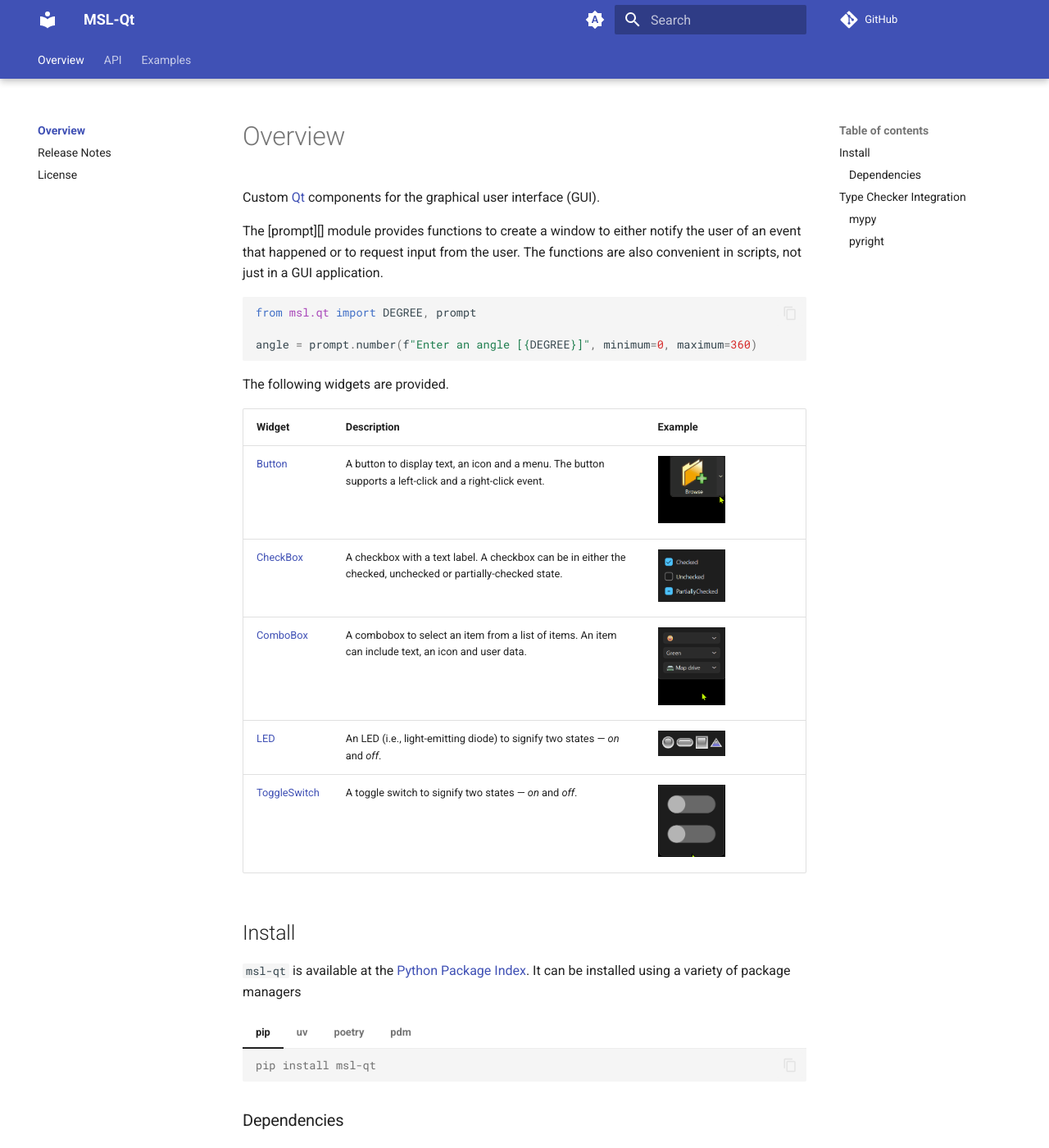
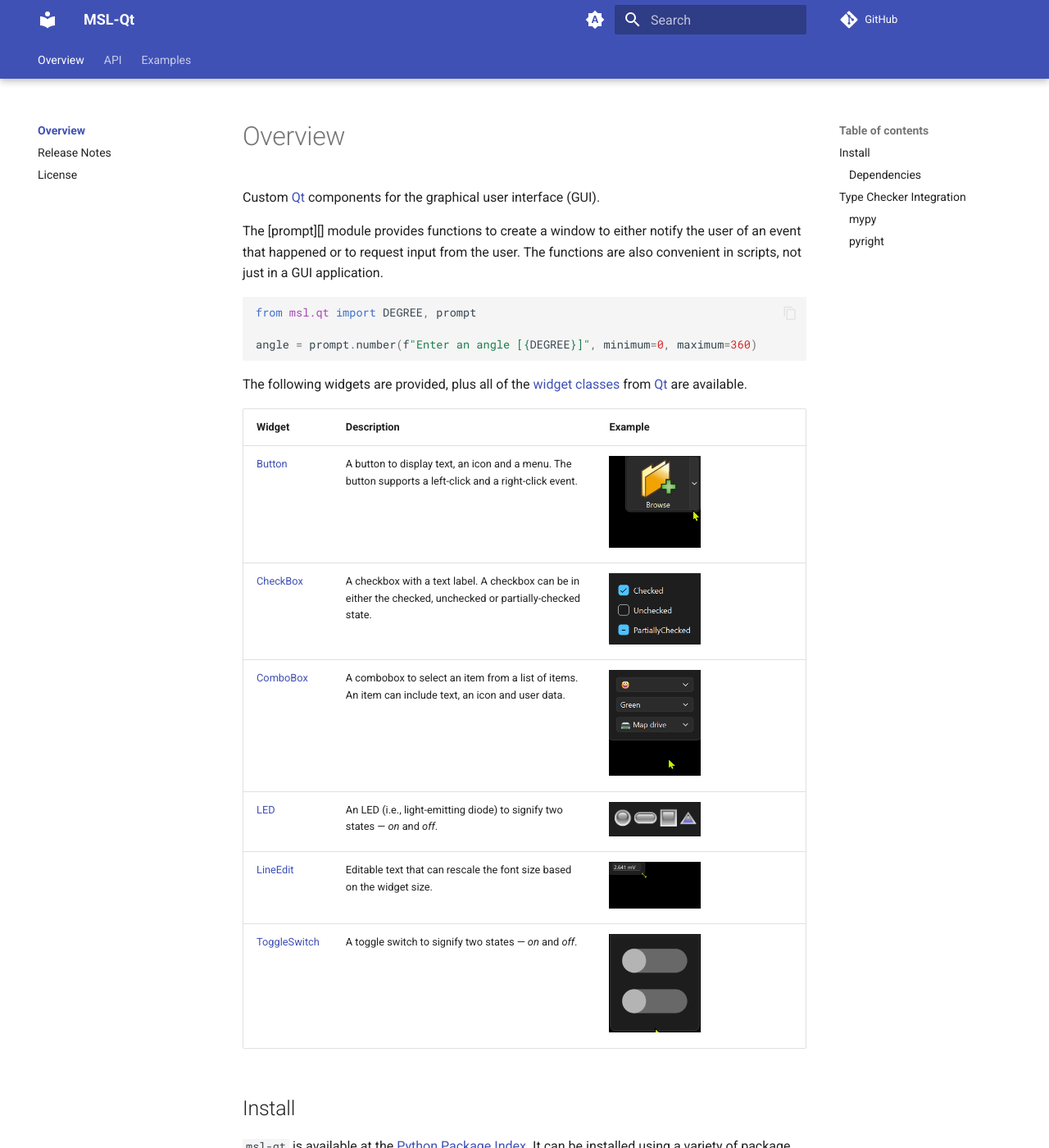
Before and after one commit to MSLNZ/msl-qt, an MkDocs documentation site: the page built from docs/index.md, in a window 1280 px wide and 1400 px high. Shown: the whole window at 82% size. Built offline with MkDocs 1.6.1 and Material for MkDocs 9.7.7, drawn with Linux system fonts in a browser that asks for light colours; comment, search, counter and statistics services are not loaded; the version menu is left out.

Commit message:
document LineEdit

````diff
--- a/docs/index.md
+++ b/docs/index.md
@@ -10,7 +10,7 @@ from msl.qt import DEGREE, prompt
 angle = prompt.number(f"Enter an angle [{DEGREE}]", minimum=0, maximum=360)
 ```
 
-The following widgets are provided.
+The following widgets are provided, plus all of the [widget classes](https://doc.qt.io/qt-6/widget-classes.html) from [Qt] are available.
 
 <table>
   <tr>
@@ -37,6 +37,11 @@ The following widgets are provided.
     <td><a href="api/widgets/led">LED</a></td>
     <td>An LED (i.e., light-emitting diode) to signify two states &mdash; <i>on</i> and <i>off</i>.</td>
     <td><img src="assets/images/led.gif" style="width: 50%; height: auto;"></td>
+  </tr>
+  <tr>
+    <td><a href="api/widgets/line_edit">LineEdit</a></td>
+    <td>Editable text that can rescale the font size based on the widget size.</td>
+    <td><img src="assets/images/line_edit.gif" style="width: 50%; height: auto;"></td>
   </tr>
   <tr>
     <td><a href="api/widgets/toggle_switch">ToggleSwitch</a></td>
--- a/mkdocs.yml
+++ b/mkdocs.yml
@@ -60,6 +60,7 @@ nav:
       - api/widgets/checkbox.md
       - api/widgets/combobox.md
       - api/widgets/led.md
+      - api/widgets/line_edit.md
       - api/widgets/toggle_switch.md
     - api/loop_until_abort.md
     - api/binding.md
````
Also changed, not shown: docs/api/index.md (+1 -1 lines), docs/api/widgets/line_edit.md (added, +5 -0 lines), docs/extension.py (+24 -0 lines), docs/assets/images/line_edit.gif (added), 4 other files.
